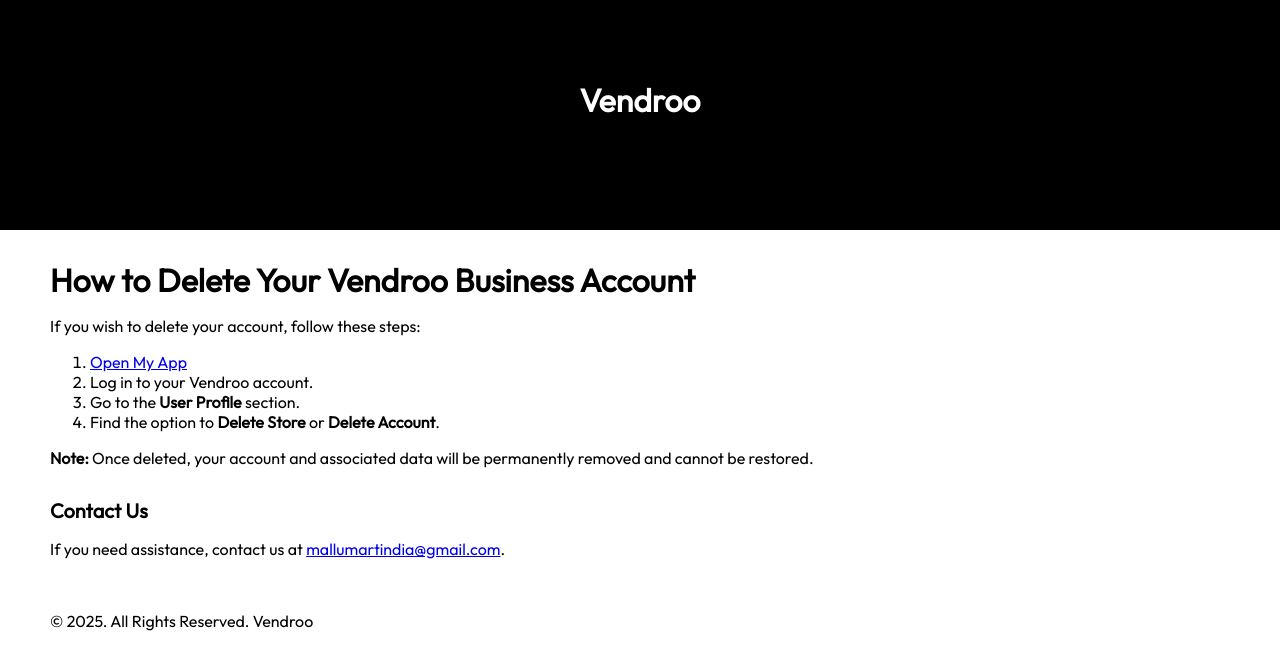
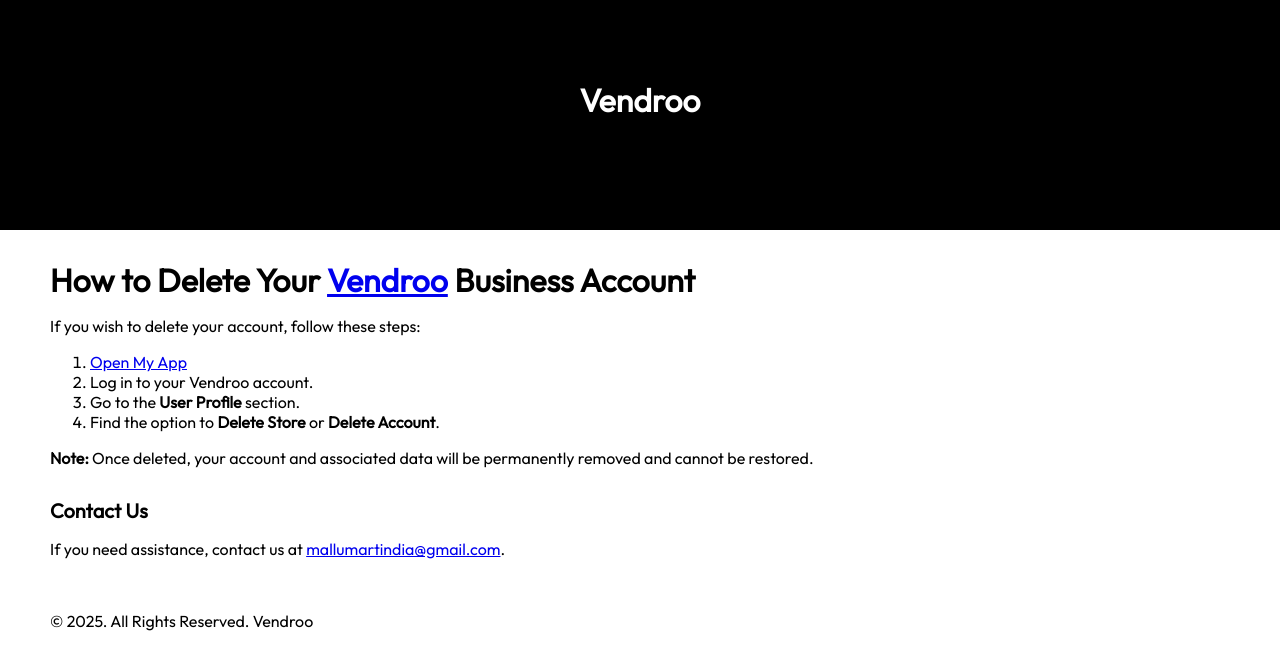
Before and after one commit to vendroo/vendroo.github.io, a plain HTML site: page index.html in a window 1280 px wide. Drawn offline with Linux system fonts and the light colour scheme.

Commit message:
scheme 2

```diff
--- a/index.html
+++ b/index.html
@@ -17,7 +17,7 @@
   </header>
 
   <div class="main-content">
-    <div class="main-heading">How to Delete Your Vendroo Business Account</div>
+    <div class="main-heading">How to Delete Your <a href="https://vendroo.in/api/open/business?source=github">Vendroo</a> Business Account</div>
 
     <p>If you wish to delete your account, follow these steps:</p>
     <ol>
```
